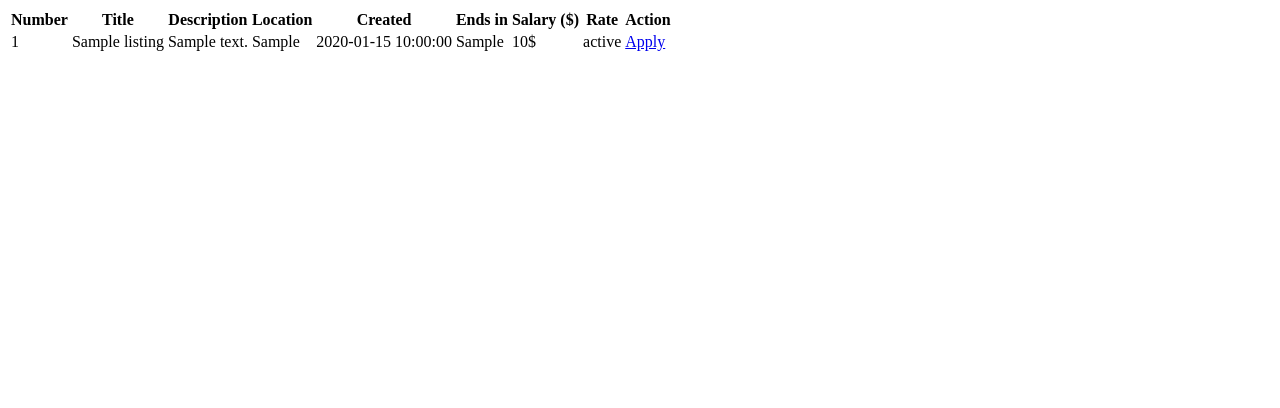
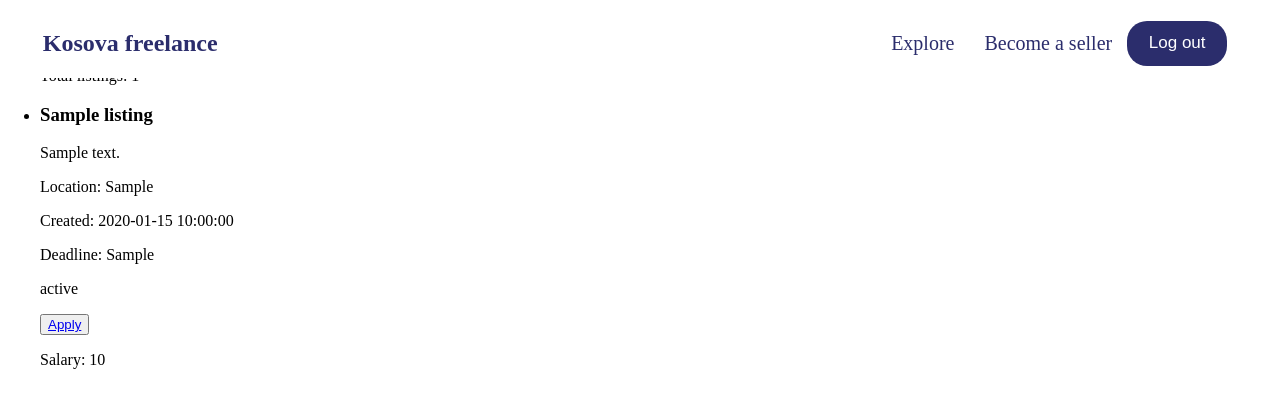
Before and after one commit to arbrugova/ds-project, a PHP site: page /explore.php in a window 1280 px wide. Shown: the top 408 px of the page. Run offline with PHP 8.4, Linux system fonts and the light colour scheme; the visitor is signed in with stand-in values (Sample User, id 1); tables that the repository leaves empty or names only in its code hold one stand-in row (values such as "Sample post").

Commit message:
Added some styling

```diff
--- a/explore.php
+++ b/explore.php
@@ -3,62 +3,94 @@ session_start();
 
 require_once "db_conn.php";
 
-if (!isset($_SESSION['user_id'])) { ?>
-  <button><a href="login.php">Please log in</a></button>
-  <?php }else{
+if (!isset($_SESSION['user_id'])) {
+    header("Location: login.php");
+    exit;
+}
 
-    $query = $db->prepare('SELECT * FROM job_listing');
+$query = $db->prepare('SELECT * FROM job_listing');
 
-    $query->execute();
-    if ($query->execute()) {
-
-
+if ($query->execute()) {
     $result = $query->fetchAll(PDO::FETCH_ASSOC);
 
-    if ($result) { ?>
-      <table>
-    <tr>
-        <th>Number</th>
-        <th>Title</th>
-        <th>Description</th>
-        <th>Location</th>
-        <th>Created</th>
-        <th>Ends in</th>
-        <th>Salary ($)</th>
-        <th>Rate</th>
-        <th>Action</th>
-    </tr>
-    <?php
-    foreach($result as $item){
-    echo '<tr>';
-    echo '<td>' . $item['job_id'] . '</td>';
-    echo '<td>' . $item['title'] . '</td>';
-    echo '<td>' . $item['description'] . '</td>';
-    echo '<td>' . $item['location'] . '</td>';
-    echo '<td>' . $item['created_at'] . '</td>';
-    echo '<td>' . $item['deadline'] . '</td>';
-    echo '<td>' . $item['salary'] . '$</td>';
-    echo '<td>' . $item['status'] . '</td>';
-    echo '<td><a href="application.php?job_id=' . $item['job_id'] . '">Apply</a></td>';
-    echo '</tr>';
+    if ($result) {
+        $jobListings = $result;
     }
-    ?>
-</table>
+} else {
+    echo "Query execution failed: " . $query->errorInfo()[2];
+}
+?>
 
+<!DOCTYPE html>
+<html lang="en">
+<head>
+    <meta charset="UTF-8">
+    <meta name="viewport" content="width=device-width, initial-scale=1.0">
+    <link rel="stylesheet" type="text/css" href="css/style.css">
+    <title>Job Listings</title>
+</head>
+<body>
+  <section class="explore">
+    <!-----Navbar----->
+    <nav class="navbar">
+      <a href="index.php" class="navbar-brand">Kosova freelance</a>
+      <ul class="navbar-nav">
+          <li>
+          <a href="explore.php" class="nav-link">Explore</a>
+          </li>
+          <?php if(isset($_SESSION['seller-id'])){ ?>
+              <li>
+                  <button style="background-color: #007bff; width: 180px; padding-right:10px;">
+                      <a href="user_dashboard.php" class="nav-link">User Dashboard</a>
+                  </button>
+              </li>
+          <?php } else { ?>
+              <li>
+                  <a href="seller.php" class="nav-link">Become a seller</a>
+              </li>
+          <?php } ?>
 
+          <?php if(isset($_SESSION['user_id'])){ ?>
+              <li>
+                  <button>
+                      <a href="logout.php" class="nav-link">Log out</a>
+                  </button>
+              </li>
+          <?php } else { ?>
+              <li>
+                  <a href="login.php" class="nav-link">Sign in</a>
+              </li>
+              <li>
+                  <button>
+                  <a href="signup.php" class="nav-link">Join</a>
+                  </button>
+              </li>
+          <?php } ?>
+      </ul>
+    </nav>
 
-    <?php } else {
-      echo '<table>
-        <tr>
-          <td colspan="5">No data found</td>
-        </tr>
-      </table>';
-    }
-    }else {
-        echo "Query execution failed: " . $query->errorInfo()[2];
-    }
-
-  }
-
-
-?>
+    <div class="job-listings">
+      <ul class="job-list">
+          <h2>Job Listings</h2>
+          <p>Total listings: <?php echo count($jobListings);?></p>
+            <?php if (!empty($jobListings)) { ?>
+                <?php foreach ($jobListings as $item) { ?>
+                    <li class="job-item">
+                        <h3><?php echo $item['title']; ?></h3>
+                        <p class="description"><?php echo $item['description']; ?></p>
+                        <p class="category">Location: <?php echo $item['location']; ?></p>
+                        <p class="category">Created: <?php echo $item['created_at']; ?></p>
+                        <p class="category">Deadline: <?php echo $item['deadline']; ?></p>
+                        <p class="status"><?php echo $item['status']; ?></p>
+                        <button class="apply-btn"><a href="application.php?job_id=<?php echo $item['job_id']; ?>">Apply</a></button>
+                        <p class="category">Salary: <?php echo $item['salary']; ?></p>
+                    </li>
+                <?php } ?>
+            <?php } else { ?>
+                <p class="no-listings">No job listings found.</p>
+            <?php } ?>
+        </ul>
+    </div>
+  </section>
+</body>
+</html>
```
